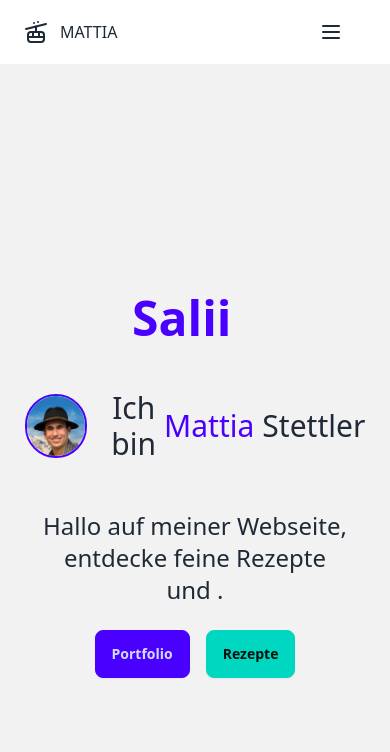
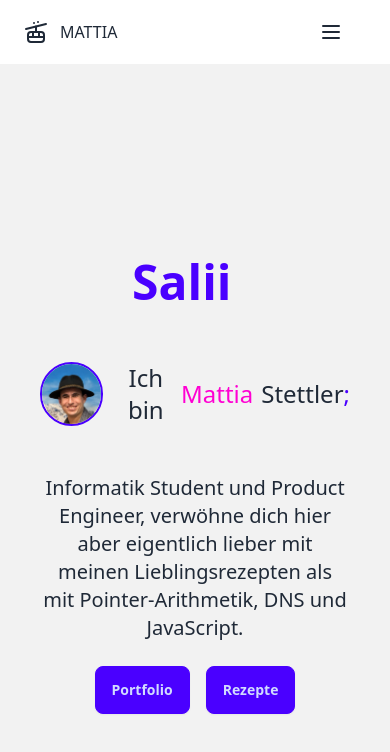
Before and after one commit to Nydonid/myWebsite, a React (Create React App) app in the folder client/: page / in a window 390 px wide. Shown: the top 752 px of the page. Built offline with nearby package versions, Linux system fonts and the light colour scheme.

Commit message:
Finish new home page

```diff
--- a/client/src/pages/Home.tsx
+++ b/client/src/pages/Home.tsx
@@ -16,24 +16,25 @@ function Home() {
                     <figure className="hero-content">
                         <div>
                             <Typewriter />
-                            <div className="flex items-center justify-center gap-2 mt-12 mb-12">
+                            <div className="flex items-center justify-center mt-14 mb-12">
                                 <img
                                     src="/mattiastettler-small.png"
                                     alt="Mattia"
                                     className="w-16 h-16 rounded-full object-cover border-2 mr-4 border-primary"
                                 />
-                                <p className="text-3xl font-light">Ich bin</p>
-                                <p className="text-3xl font-light text-primary">Mattia</p>
-                                <p className="text-3xl font-light">Stettler</p>
+                                <p className="text-2xl sm:text-3xl font-light">Ich bin</p>
+                                <p className="text-2xl sm:text-3xl ml-2 mr-2 font-light text-secondary">Mattia</p>
+                                <p className="text-2xl sm:text-3xl font-light">Stettler</p>
+                                <p className="text-2xl sm:text-3xl font-light text-primary">;</p>
                             </div>
-                            <p className="text-2xl mt-6 mb-6">
-                                Hallo auf meiner Webseite, entdecke feine Rezepte und .
+                            <p className="text-xl mt-6 mb-6">
+                                Informatik Student und Product Engineer, verwöhne dich hier aber eigentlich lieber mit meinen Lieblingsrezepten als mit Pointer-Arithmetik, DNS und JavaScript.
                             </p>
                             <div className="flex justify-center gap-4">
-                                <Link to="/portfolio" className="btn btn-primary">
+                                <Link to="/portfolio" className="btn btn-primary hover:btn-secondary">
                                     Portfolio
                                 </Link>
-                                <Link to="/recipes" className="btn btn-accent">
+                                <Link to="/recipes" className="btn btn-primary hover:btn-secondary">
                                     Rezepte
                                 </Link>
                             </div>
```
